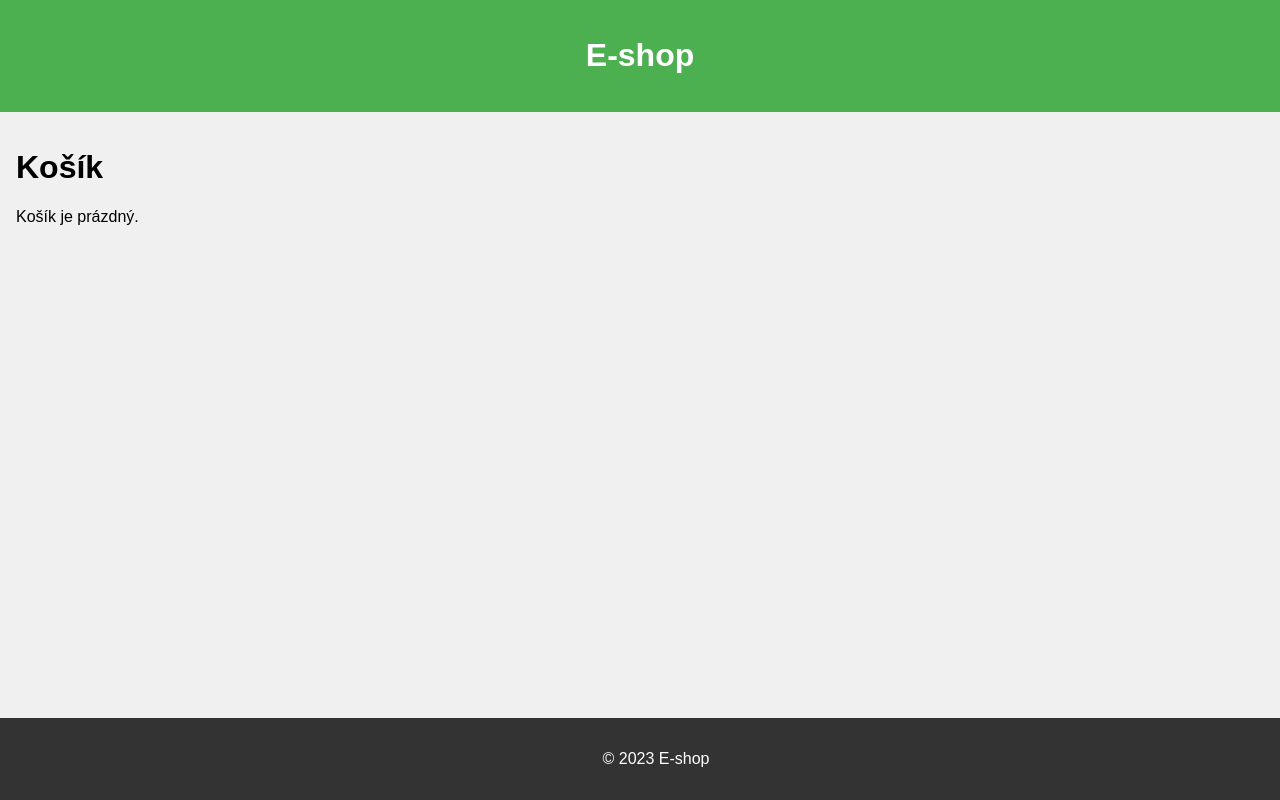
After one commit to Savana64/eshop, a Django app: page /cart/ in a window 1280 px wide. The commit adds this page. Run offline with Django 5.2, Linux system fonts and the light colour scheme.

Commit message:
základ by byl

```diff
--- a/kdeco/static/css/base.css
+++ b/kdeco/static/css/base.css
@@ -1,29 +1,49 @@
 body {
     font-family: Arial, sans-serif;
-    margin: 20px;
+    background-color: #f0f0f0;
+    margin: 0;
+    padding: 0;
 }
 
-h1 {
-    color: #333;
+header {
+    background-color: #4CAF50;
+    color: white;
+    padding: 1em;
+    text-align: center;
 }
 
-button {
-    background-color: #4CAF50;
-    color: white;
-    border: none;
-    padding: 10px 20px;
-    cursor: pointer;
+nav ul {
+    list-style-type: none;
+    padding: 0;
 }
 
-button:hover {
-    background-color: #45a049;
+nav ul li {
+    display: inline;
+    margin-right: 1em;
 }
 
-a {
+nav ul li a {
+    color: white;
     text-decoration: none;
-    color: #007BFF;
 }
 
-a:hover {
-    text-decoration: underline;
+main {
+    padding: 1em;
 }
+
+article {
+    background-color: white;
+    padding: 1em;
+    border-radius: 8px;
+    box-shadow: 0 0 10px rgba(0, 0, 0, 0.1);
+}
+
+footer {
+    background-color: #333;
+    color: white;
+    text-align: center;
+    padding: 1em;
+    position: fixed;
+    width: 100%;
+    bottom: 0;
+}
--- /dev/null
+++ b/kdeco/templates/base.html
@@ -0,0 +1,21 @@
+<!DOCTYPE html>
+<html lang="cs">
+<head>
+    {% load static %}
+    <meta charset="UTF-8">
+    <title>{% block title %}E-shop{% endblock %}</title>
+    <link rel="stylesheet" href="{% static 'css/base.css' %}">
+</head>
+<body>
+    <header>
+        <h1>E-shop</h1>
+    </header>
+    <main>
+        {% block content %}
+        {% endblock %}
+    </main>
+    <footer>
+        <p>&copy; 2023 E-shop</p>
+    </footer>
+</body>
+</html>
--- a/kdeco/templates/kdeco/product/cart.html
+++ b/kdeco/templates/kdeco/product/cart.html
@@ -1,30 +1,15 @@
-<!DOCTYPE html>
-<html>
-<head>
-    <title>Košík</title>
-    <link rel="stylesheet" href="{% static 'css/base.css' %}">
-</head>
-<body>
+{% extends "base.html" %}
+{% load static %}
+{% block content %}
 <h1>Košík</h1>
-    {% load static %}
-    <link rel="stylesheet" href="{% static 'css/base.css' %}">
-</head>
-<body>
-    <h1>Shopping Cart</h1>
 {% if cart_items %}
     <ul>
         {% for item in cart_items %}
-                <li>
-                    {{ item.product.name }} -
-                    Quantity: {{ item.quantity }} -
-                    Price: {{ item.product.price|floatformat:2 }} Kč
-                </li>
+            <li>{{ item.product.name }} - {{ item.quantity }}</li>
         {% endfor %}
     </ul>
-        <a href="{% url 'kdeco:product_list' %}">Continue Shopping</a>
+    <p>Celková cena: {{ total_price }}</p>
 {% else %}
-        <p>Your cart is empty.</p>
-        <a href="{% url 'kdeco:product_list' %}">Go back to product list</a>
+    <p>Košík je prázdný.</p>
 {% endif %}
-</body>
-</html>
+{% endblock %}
--- a/kdeco/urls.py
+++ b/kdeco/urls.py
@@ -5,9 +5,9 @@ app_name = 'kdeco'
 
 urlpatterns = [
     path('', views.product_list, name='product_list'),
+    path('cart/', views.cart_detail, name='cart_detail'),
+    path('cart/add/<int:product_id>/', views.cart_add, name='cart_add'),
+    path('<int:id>/<slug:slug>/', views.product_detail, name='product_detail'),
     path('<slug:category_slug>/', views.product_list, name='product_list_by_category'),
-    path('cart/', views.cart_detail, name='cart_detail'),
-    path('<int:id>/<slug:slug>/', views.product_detail, name='product_detail'),
-    path('cart/add/<int:product_id>/', views.cart_add, name='cart_add'),
-    path('cart/', views.cart_detail, name='cart_detail'),
-]
+
+    ]
--- a/kdeco/views.py
+++ b/kdeco/views.py
@@ -22,6 +22,10 @@ def cart_detail(request):
         'cart_items': cart_items
     })
 
+#def detail(request, product_id):
+    #product = get_object_or_404(Product, id=product_id)
+    #return render(request, 'kdeco/product/detail.html', {'product': product})
+
 def product_list(request, category_slug=None):
     category = None
     categories = Category.objects.all()
```
Also changed, not shown: kdeco/admin.py (+5 -12 lines), kdeco/cart.py (+31 -6 lines), kdeco/templates/kdeco/product/detail.html (+5 -12 lines), kdeco/templates/kdeco/product/list.html (+4 -8 lines). Lines whose indentation alone changed are shown as unchanged.
